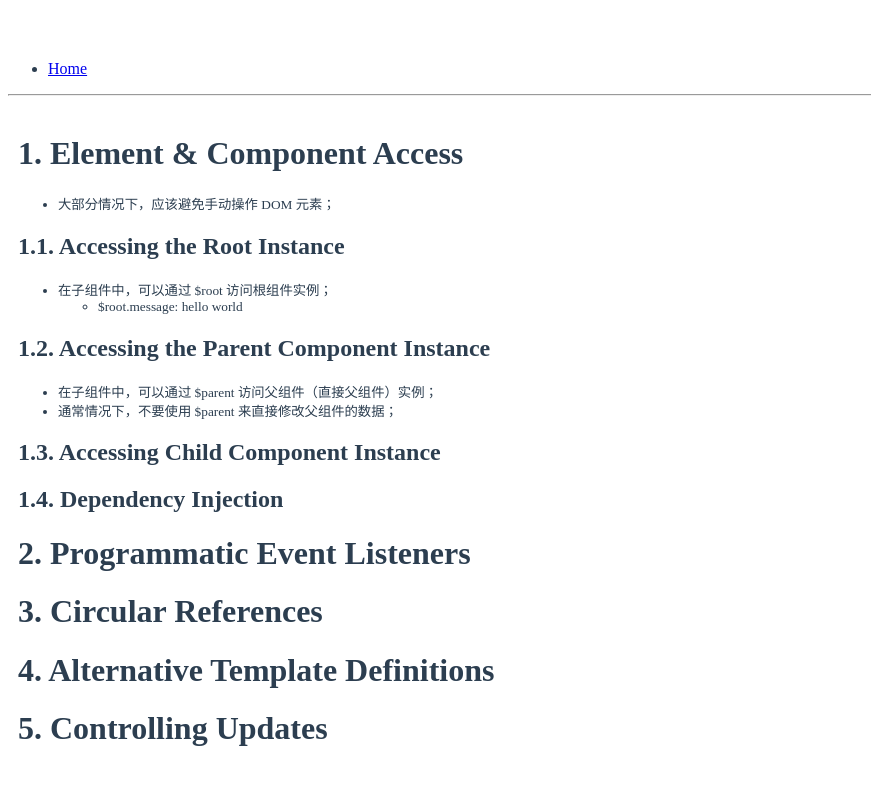
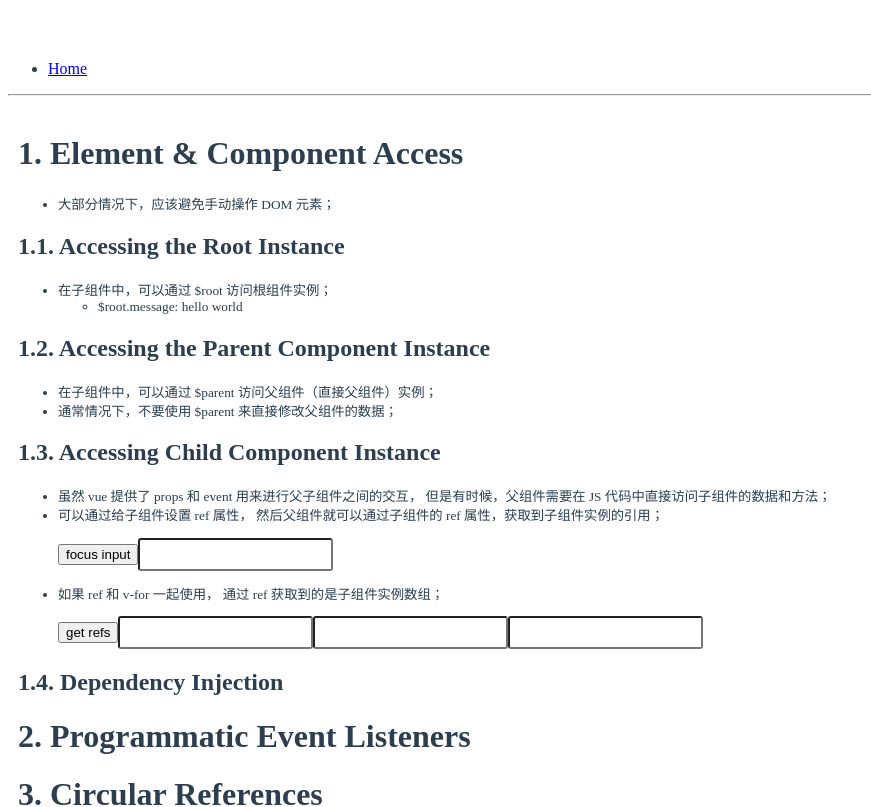
Before and after one commit to luotaoyeah/learning-vue, a Vue app: page /#/guide/handling-edge-cases in a window 1280 px wide. Shown: the top 807 px of the page, without its empty margins (0-871 px from the left). Built offline with nearby package versions, Linux system fonts and the light colour scheme.

Commit message:
handling edge cases: element & component access: access child component

```diff
--- a/package.json
+++ b/package.json
@@ -53,7 +53,7 @@
     "postcss-import": "^11.0.0",
     "postcss-loader": "^2.0.8",
     "postcss-url": "^7.2.1",
-    "prettier": "^1.11.1",
+    "prettier": "^1.12.0",
     "rimraf": "^2.6.0",
     "semver": "^5.3.0",
     "shelljs": "^0.7.6",
--- a/src/doc/guide/handling-edge-cases/edge-case-element-component-access.vue
+++ b/src/doc/guide/handling-edge-cases/edge-case-element-component-access.vue
@@ -33,13 +33,62 @@
       </ul>
     </small>
     <h2>1.3. Accessing Child Component Instance</h2>
+    <small>
+      <ul>
+        <li>
+          虽然 vue 提供了 props 和 event 用来进行父子组件之间的交互，
+          但是有时候，父组件需要在 JS 代码中直接访问子组件的数据和方法；
+        </li>
+        <li>
+          可以通过给子组件设置 ref 属性，
+          然后父组件就可以通过子组件的 ref 属性，获取到子组件实例的引用；
+          <p>
+            <button @click="$refs.myInputRef01.focus()">focus input</button>
+            <MyInput ref="myInputRef01"></MyInput>
+          </p>
+        </li>
+        <li>
+          如果 ref 和 v-for 一起使用，
+          通过 ref 获取到的是子组件实例数组；
+          <p>
+            <button @click="getRefs">get refs</button>
+            <MyInput
+              ref="myInputRef02"
+              v-for="(item, itemIndex) in 3"
+              :key="'my_input_02_' + itemIndex"
+            ></MyInput>
+          </p>
+        </li>
+      </ul>
+    </small>
     <h2>1.4. Dependency Injection</h2>
+
   </div>
 </template>
 <script>
 export default {
   data() {
     return {};
+  },
+  methods: {
+    getRefs() {
+      console.log("$refs.myInputRef02", this.$refs.myInputRef02);
+    }
+  },
+  components: {
+    MyInput: {
+      template: `
+        <input
+          type="text"
+          style="border-radius: 3px;padding: 7px;"
+          ref="inputRef"
+        />`,
+      methods: {
+        focus() {
+          this.$refs.inputRef.focus();
+        }
+      }
+    }
   }
 };
 </script>
```
Also changed, not shown: 1 other file (tests, documents, lock files or other folders).
